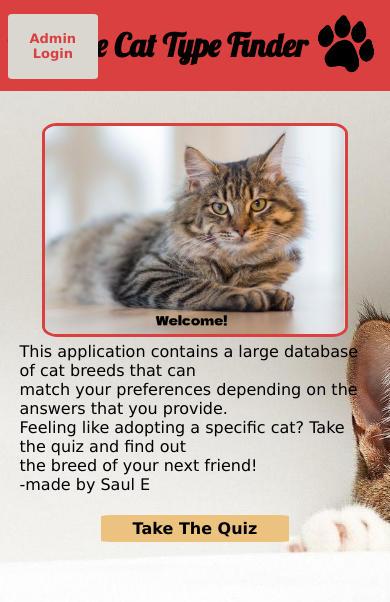
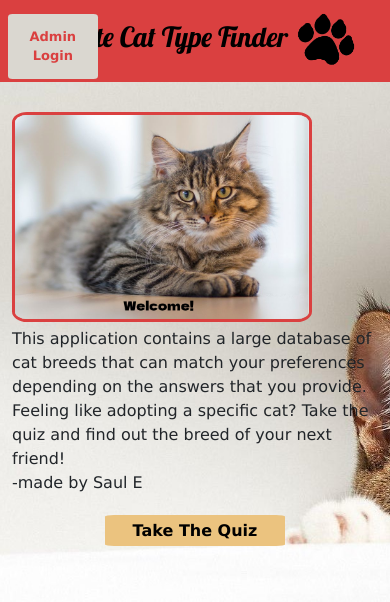
Before and after one commit to SaulEspinoza7/favorite-cat, a React (Create React App) app: page / in a window 390 px wide. Shown: the top 602 px of the page. Built offline with nearby package versions, Linux system fonts and the light colour scheme; a web font is replaced by a local one.

Commit message:
Implemented Bootstrap responsiveness

```diff
--- a/package.json
+++ b/package.json
@@ -7,6 +7,7 @@
     "@testing-library/react": "^13.4.0",
     "@testing-library/user-event": "^13.5.0",
     "axios": "^1.4.0",
+    "bootstrap": "^5.3.3",
     "react": "^18.2.0",
     "react-dom": "^18.2.0",
     "react-router-dom": "^6.11.2",
--- a/src/App.js
+++ b/src/App.js
@@ -4,9 +4,10 @@ import Home from "./Home.js"
 import Results from "./Results.js"
 import Questions from "./Questions.js"
 import Admin from "./Admin.js"
-import { BrowserRouter, Route, Routes } from "react-router-dom";
+import { Route, Routes } from "react-router-dom";
 import { useState } from "react";
 import ResultContext from "./context/result-context";
+
 
 function App() {
   const [catList, setCatList] = useState([]);
@@ -24,7 +25,7 @@ function App() {
           <Route path="/results" element={<Results/>}></Route>
           <Route path="/admin" element={<Admin/>}></Route>
         </Routes>
-    </ResultContext.Provider>
+      </ResultContext.Provider>
 
     </React.Fragment>
   );
--- a/src/Home.js
+++ b/src/Home.js
@@ -2,26 +2,30 @@ import React from "react";
 import { Link } from "react-router-dom";
 import "./styles/Home.css"
 import Cat from "./images/welcomeCat.png"
-import Axios from "axios";
-import { useState } from "react";
+import 'bootstrap/dist/css/bootstrap.min.css'
 
 const Home = () => {
     return (
         <div className="home">
-            <div className="home-elements">
-                <img src={Cat} width="600px"></img>
-                <p>This application contains a large database of cat breeds that can<br></br>
-                   match your preferences depending on the answers that you provide.<br></br>
-                   Feeling like adopting a specific cat? Take the quiz and find out<br></br>
+            <div className="container">
+                <div className="home-elements row">
+                    <div className="col-12 col-md-7 col-lg-6 col-xl-5">
+                        <img src={Cat} width="575px" alt="Welcoming Cat"></img>
+                        <p>This application contains a large database of cat breeds that can
+                        match your preferences depending on the answers that you provide.
+                        Feeling like adopting a specific cat? Take the quiz and find out
                         the breed of your next friend!<br></br>
                         -made by Saul E
                         </p>
                     </div>
+                </div>
+
 
                 <div className="home-button">
                     <Link to="/questions">
                         Take The Quiz
                     </Link>
+                </div>
             </div>
 
         </div>
--- a/src/styles/Home.css
+++ b/src/styles/Home.css
@@ -7,13 +7,7 @@
     height: 85vh;
 }
 
-.home-elements {
-    width: 42%;
-    display: flex;
-    flex-direction: column;
-    align-items: center;
-    font-family: 'Lucida Sans';
-}
+
 
 .home-elements img {
     border-radius: 5%;
@@ -24,12 +18,17 @@
 
 .home-elements p {
     margin-top: 5px;
+    font-family: 'Lucida Sans';
 }
 
 .home-button {
     display: flex;
     justify-content: center;
     margin-top: 5%;
+}
+
+.home-button a {
+    color: black;
 }
 
 a {
@@ -44,7 +43,7 @@ a {
     transition:all 0.25s;
     text-align: center;
     color: black;
-    text-decoration-line: none;
+    text-decoration-line: none !important;
 }
 
 a:hover {
@@ -52,24 +51,15 @@ a:hover {
     background-color: rgb(175, 121, 28);
 }
 
+
 @media (max-width: 1200px) {
-    .home-elements {
-        margin-left: 40px;
-    }
 
     .home-elements img {
-        width: 480px;
+        width: 440px;
     }
 }
 
 @media (max-width: 500px) {
-    .home-elements {
-        display: flex;
-        justify-content: center;
-        width: 90%;
-        margin: auto;
-        padding-top: 1%;
-    }
 
     .home-elements img {
         width: 300px;
--- a/src/styles/NavBar.css
+++ b/src/styles/NavBar.css
@@ -8,11 +8,18 @@ body{
     background-color: rgb(218, 64, 64);
     display: flex;
     justify-content: center;
+    align-items: center;
 }
 
 .nav-box h1 {
     align-self: center;
     font-family: 'Lobster', cursive;
+    color: black;
+}
+
+.nav-box h1:hover {
+    transition: all 0.5s;
+    color: white;
 }
 
 .modified-link {
```
Also changed, not shown: 1 other file (tests, documents, lock files or other folders). Lines whose indentation alone changed are shown as unchanged.
